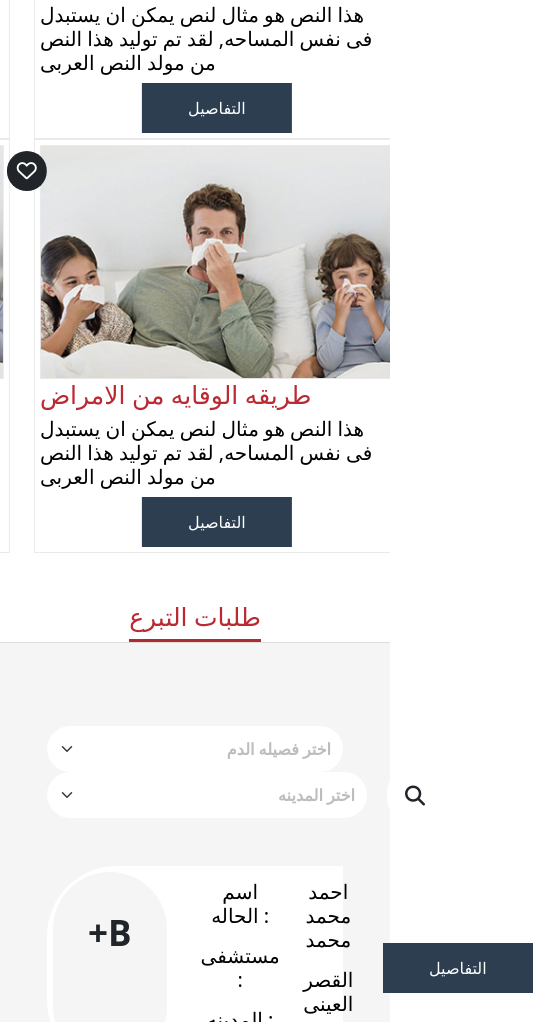
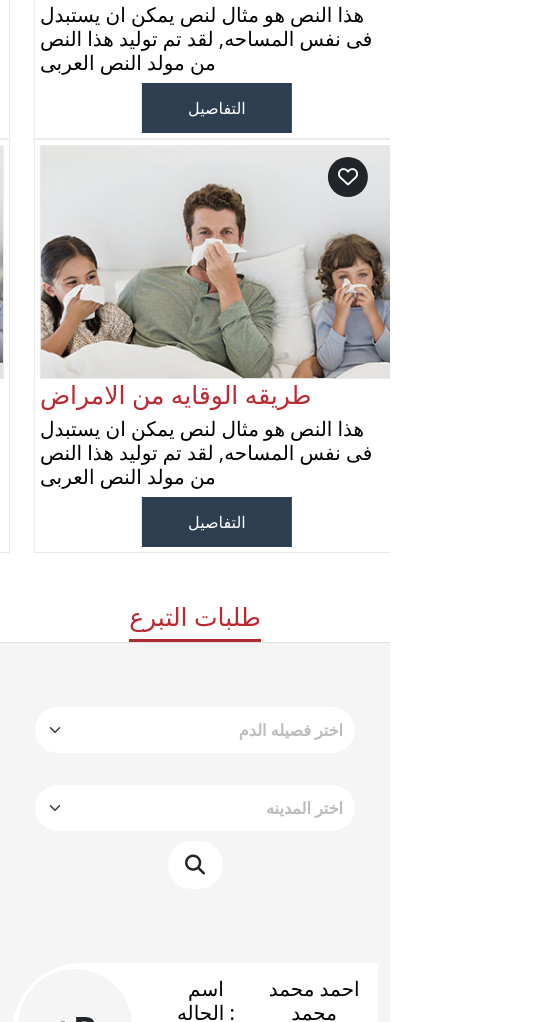
Before and after one commit to heba-shemees/bloood-bank, a plain HTML site: page index-trl.html in a window 390 px wide. Shown: the part 1766-2788 px from the top of the page, 537 px wide, since content can reach past the window. Drawn offline with nearby package versions, Linux system fonts and the light colour scheme; files whose address does not match are found by name.

Commit message:
heart-icon

```diff
--- a/assets/css/style.css
+++ b/assets/css/style.css
@@ -232,6 +232,10 @@ h5 {
     display: flex;
 }
 
+.patient-form .col-md-12 {
+    display: flex;
+}
+
 /* article section/ */
 
 h3 {
@@ -338,7 +342,6 @@ input[class="check"]:checked + label:after {
     width: 55px;
     font-size: 20px;
     padding-top: 14px;
-    padding-right: 18px;
     margin-right: 20px;
 }
 
@@ -409,6 +412,14 @@ b {
     padding: 35px;
 }
 
+.donate .col-md-6 {
+    display: flex;
+}
+
+.donate .col-md-6 {
+    justify-content: right;
+}
+
 /* start care.html/ */
 
 
@@ -452,7 +463,6 @@ label {
     background-blend-mode: screen;
     position: relative;
     background-position: center;
-    margin-top: 30px;
     padding: 20px;
 }
 
@@ -855,4 +865,34 @@ a:hover {
     .head .icons {
         display: none;
     }
+    /* blood section/ */
+    .patient-form .col-md-12 {
+        display: block;
+    }
+    .btn-details.me-3 {
+        text-align: center;
+        padding: 10px;
+    }
+    /* hear icon/ */
+    .heart-white {
+        margin-right: 18.3rem;
+    }
+    .heart-red {
+        margin-right: 18.3rem;
+    }
+    .donate .col-md-6 {
+        display: block;
+    }
+    .donate .col-md-6 {
+        justify-content: center;
+    }
+    .fa-solid.fa-magnifying-glass {
+        padding-top: 14px;
+        margin-right: 0px;
+        margin: 10px;
+        padding-bottom: 14px;
+    }
+    .search {
+        justify-content: center;
+    }
 }
--- a/assets/css/styletrl.css
+++ b/assets/css/styletrl.css
@@ -86,7 +86,6 @@ h1 {
     text-decoration: none;
     border: 1px solid #EAEAEA;
     padding: 10px;
-    justify-content: right;
 }
 
 .donate {
@@ -233,6 +232,10 @@ h5 {
     display: flex;
 }
 
+.patient-form .col-md-12 {
+    display: flex;
+}
+
 /* article section/ */
 
 h3 {
@@ -339,7 +342,6 @@ input[class="check"]:checked + label:after {
     width: 55px;
     font-size: 20px;
     padding-top: 14px;
-    padding-left: 18px;
     margin-left: 20px;
 }
 
@@ -410,6 +412,14 @@ b {
     padding: 35px;
 }
 
+.donate .col-md-6 {
+    display: flex;
+}
+
+.donate .col-md-6 {
+    justify-content: left;
+}
+
 /* start care.html/ */
 
 
@@ -453,7 +463,6 @@ label {
     background-blend-mode: screen;
     position: relative;
     background-position: center;
-    margin-top: 30px;
     padding: 20px;
 }
 
@@ -498,7 +507,6 @@ label {
     text-decoration: none;
     border: 1px solid #EAEAEA;
     padding: 10px;
-    justify-content: right;
 }
 
 
@@ -542,7 +550,6 @@ a {
     text-decoration: none;
     border: 1px solid #EAEAEA;
     padding: 10px;
-    justify-content: right;
 }
 
 .box- {
@@ -635,7 +642,6 @@ img {
     text-decoration: none;
     border: 1px solid #EAEAEA;
     padding: 10px;
-    justify-content: right;
 }
 
 .form-control:focus {
@@ -818,7 +824,6 @@ a:hover {
 
 
 
-
 @media screen and (max-width: 760px) {
     /* nav/ */
     .donate-btn {
@@ -859,4 +864,36 @@ a:hover {
     .head .icons {
         display: none;
     }
+        /* blood section/ */
+        .patient-form .col-md-12 {
+            display: block;
+        }
+        .btn-details.me-3 {
+            text-align: center;
+            padding: 10px;
+        }
+        /* heart icon/ */
+        .heart-white {
+            margin-left: 18rem;
+            margin-top: 12px;
+        }
+        .heart-red {
+            margin-left: 18rem;
+            margin-top: 12px;
+        }
+        .donate .col-md-6 {
+            display: block;
+        }
+        .donate .col-md-6 {
+            justify-content: center;
+        }
+        .fa-solid.fa-magnifying-glass {
+            padding-top: 14px;
+            margin-right: 0px;
+            margin: 10px;
+            padding-bottom: 14px;
+        }
+        .search {
+            justify-content: center;
+        }
 }
--- a/index-trl.html
+++ b/index-trl.html
@@ -424,15 +424,12 @@
     </div>
 </div>
 
-<div class="donate pb-4">
-    <div class="container">
+<div class="donate">
+    <div class="container pt-5" style="text-align: center;">
         <div class="row">
-    <div class="container pt-5" style="text-align: center;">
-        <div class="donate-form" style="background-color: #F5F5F5;">
-        <div class="row">
-            <div class="col-md-6">
-                <div class="search" style="direction: rtl;">
-                    <select class="form-select" aria-label="Default select example" style="text-align: right; direction: rtl;">
+            <div class="col-md-6 p-3" style="justify-content: right; ">
+                <div class="search">
+                    <select class="form-select" aria-label="Default select example" style="text-align: left;text-align: right;">
                         <option selected="">اختر فصيله الدم</option>
                         <option value="1">One</option>
                         <option value="2">Two</option>
@@ -440,7 +437,7 @@
                     </select>
                 </div>
             </div>
-            <div class="col-md-6" style="display: flex;">
+            <div class="col-md-6 p-3" >
                 <div class="search">
                     <select class="form-select" aria-label="Default select example" style="text-align: right;">
                         <option selected="">اختر المدينه</option>
@@ -453,7 +450,7 @@
             </div>
         </div>
         <div class="patient-form pt-5">
-                    <div class="col-md-12" style="display: flex; background: white; align-items: center; border-radius: 70px 0px 0px 70px; padding: 6px;">
+                    <div class="col-md-12" style=" background: white; align-items: center; border-radius: 70px 0px 0px 70px; padding: 6px;">
             <div class="col-md-8">
                 <div class="section" style="display: flex;">
                 <p>+B</p>
@@ -480,7 +477,7 @@
         </div>
 
                 <div class="patient-form pt-5">
-                    <div class="col-md-12" style="display: flex; background: white; align-items: center; border-radius: 70px 0px 0px 70px; padding: 6px;">
+                    <div class="col-md-12" style=" background: white; align-items: center; border-radius: 70px 0px 0px 70px; padding: 6px;">
             <div class="col-md-8">
                 <div class="section" style="display: flex;">
                 <p>+A</p>
@@ -507,7 +504,7 @@
         </div>
 
                 <div class="patient-form pt-5">
-                    <div class="col-md-12" style="display: flex; background: white; align-items: center; border-radius: 70px 0px 0px 70px; padding: 6px;">
+                    <div class="col-md-12" style=" background: white; align-items: center; border-radius: 70px 0px 0px 70px; padding: 6px;">
             <div class="col-md-8">
                 <div class="section" style="display: flex;">
                 <p style="padding-right: 23px; padding-left: 23px;">+AB</p>
@@ -534,7 +531,7 @@
         </div>
 
                 <div class="patient-form pt-5">
-                    <div class="col-md-12" style="display: flex; background: white; align-items: center; border-radius: 70px 0px 0px 70px; padding: 6px;">
+                    <div class="col-md-12" style=" background: white; align-items: center; border-radius: 70px 0px 0px 70px; padding: 6px;">
             <div class="col-md-8">
                 <div class="section" style="display: flex;">
                 <p>+O</p>
@@ -567,6 +564,7 @@
     </div>
     </div>
     </div>
+</div>
 </div>
 
 
```
Also changed, not shown: index.html (+7 -6 lines).
